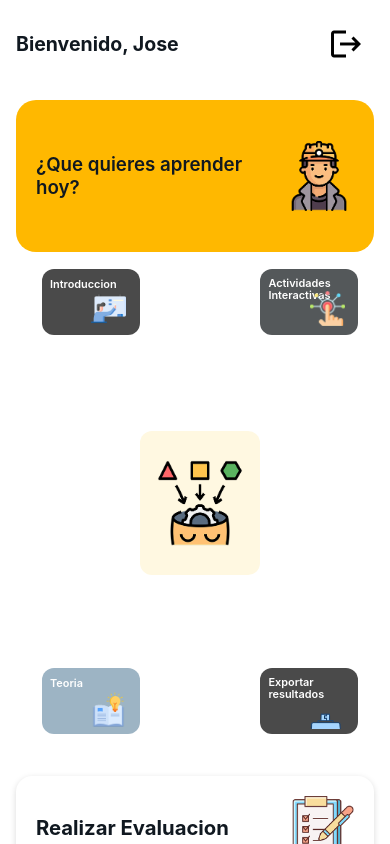
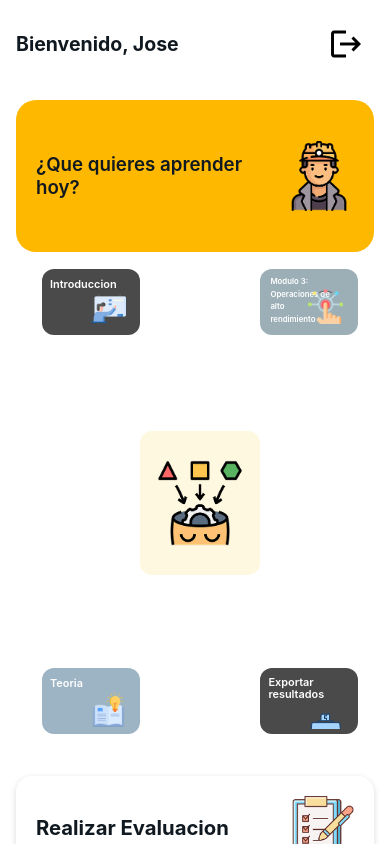
Before and after one commit to Nefta11/minecApp, a React Native app: screen /Home in a window 390 px wide. Built offline with nearby package versions, Linux system fonts and the light colour scheme.

Commit message:
refactor: Update title text and styles in ActividadesInteractivasCard for improved clarity and UI consistency

```diff
--- a/app/components/home/ActividadesInteractivasCard.tsx
+++ b/app/components/home/ActividadesInteractivasCard.tsx
@@ -6,7 +6,7 @@ const ActividadesInteractivasCard: React.FC = () => {
     return (
         <TouchableOpacity style={styles.container} activeOpacity={0.8}>
             <View style={styles.content}>
-                <Text style={styles.title}>Actividades{'\n'}Interactivas</Text>
+                <Text style={styles.title}>Modulo 3:{'\n'}Operaciones de alto{'\n'}rendimiento</Text>
                 <View style={styles.iconWrapper}>
                     <Image
                         source={require('../../assets/homeIcons/interaccion.png')}
@@ -23,9 +23,9 @@ const { width } = Dimensions.get('window');
 
 const styles = StyleSheet.create({
     container: {
-        backgroundColor: Colors.DavysGrey,
+        backgroundColor: Colors.CadetGrey,
         borderRadius: 12,
-        padding: 8,
+        padding: 10,
         width: width * 0.25,
         height: width * 0.17,
         justifyContent: 'center',
@@ -36,7 +36,7 @@ const styles = StyleSheet.create({
         justifyContent: 'flex-end',
     },
     title: {
-        fontSize: width * 0.028,
+        fontSize: width * 0.020,
         fontWeight: '600',
         color: Colors.White,
         lineHeight: width * 0.032,
```
